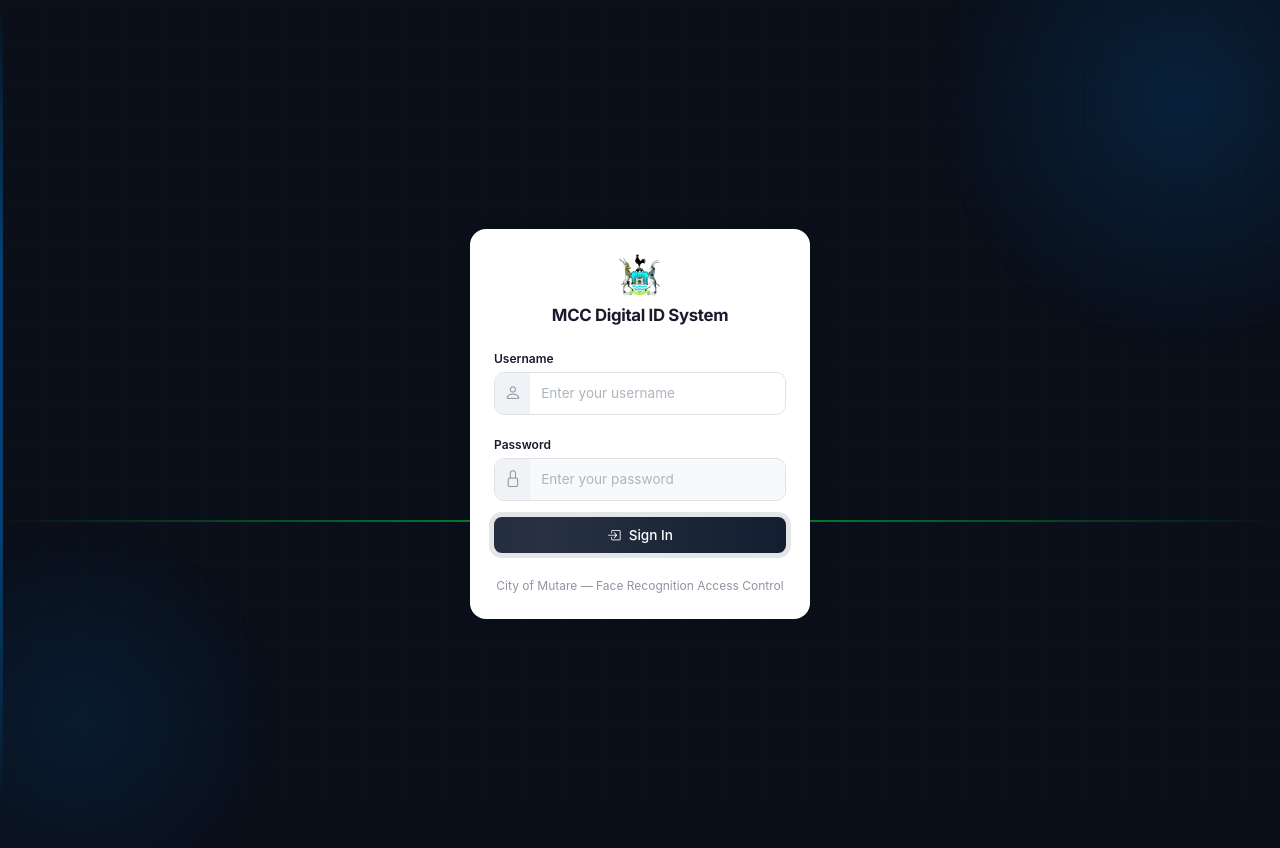
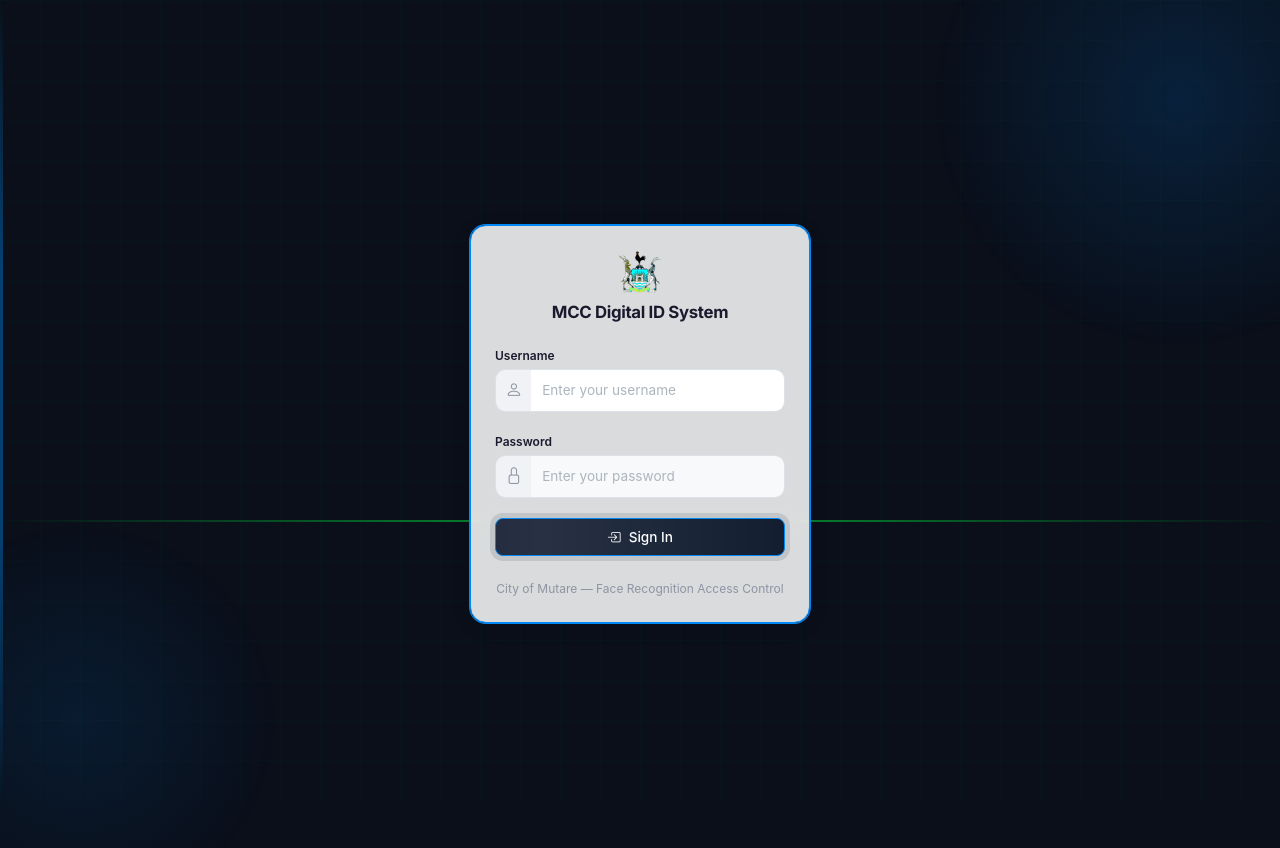
Before and after one commit to geniuskudzai21/CityOfMutareDigitaliD, a Flask app: page /login in a window 1280 px wide. Run offline with Flask 3, Linux system fonts and the light colour scheme.

Commit message:
Polish login page: frosted glass card, blue border, button styling

```diff
--- a/static/css/style.css
+++ b/static/css/style.css
@@ -431,9 +431,12 @@ body:has(.login-wrapper)::after {
 .login-card {
   width: 100%;
   max-width: 340px;
-  background: #fff;
+  background: rgba(255,255,255,0.85);
+  backdrop-filter: blur(12px);
+  -webkit-backdrop-filter: blur(12px);
   border-radius: 16px;
-  box-shadow: 0 4px 24px rgba(0,0,0,0.06);
+  border: 1.5px solid #0088f8;
+  box-shadow: 0 0 0 1px #0088f7, 0 4px 24px rgba(0,0,0,0.06);
   padding: 1.5rem 1.5rem;
 }
 
@@ -494,7 +497,8 @@ body:has(.login-wrapper)::after {
 }
 
 .login-btn {
-  padding: 0.6rem 1rem;
+  margin-top: 20px;
+  padding: 0.8rem 1rem;
   font-size: 0.85rem;
   font-weight: 600;
   border-radius: 10px;
@@ -507,6 +511,7 @@ body:has(.login-wrapper)::after {
   cursor: pointer;
   background: var(--navy-900);
   color: white;
+  border: 1.5px solid #0088f8;
   position: relative;
   overflow: hidden;
   animation: loginBtnPulse 2.5s ease-in-out infinite;
```
